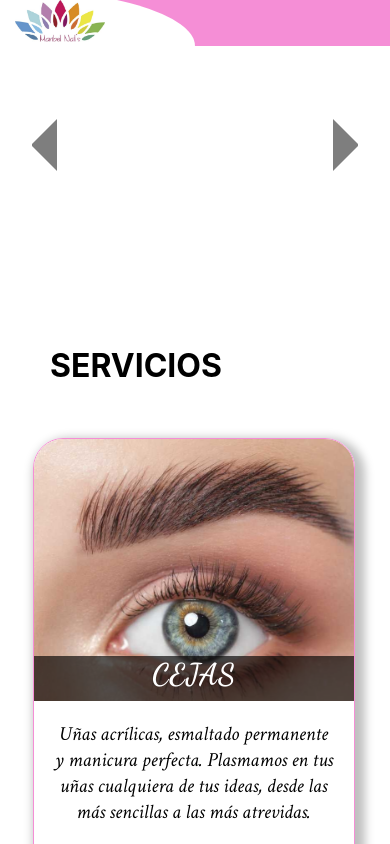
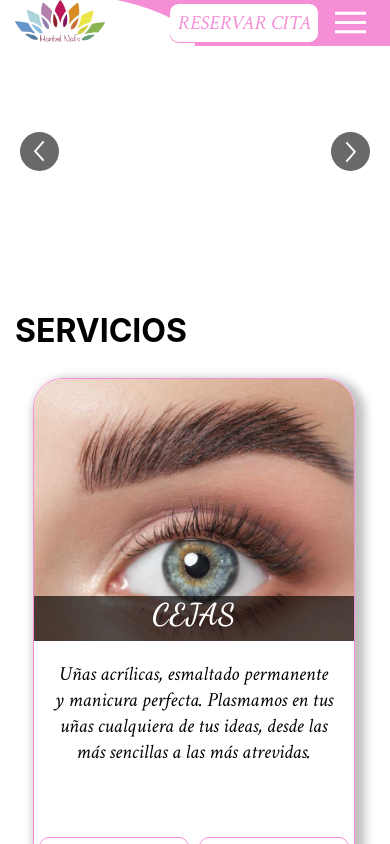
Before and after one commit to bavicente9/web-maribel-nails, a React (Create React App) app: page / in a window 390 px wide. Shown: the top 844 px of the page. Built offline with nearby package versions, Linux system fonts and the light colour scheme.

Commit message:
arrow buttons to Slider and Contact details

```diff
--- a/src/Components/Contact/ContactInfo/ContactInfo.css
+++ b/src/Components/Contact/ContactInfo/ContactInfo.css
@@ -134,5 +134,8 @@
         grid-template-columns:  minmax(100%, 1fr);
 
     }
+    .contactInfoContainer .titleHeader{
+        margin: 15px;
+    }
 
 }
--- a/src/Components/Contact/ContactInfo/ContactInfo.js
+++ b/src/Components/Contact/ContactInfo/ContactInfo.js
@@ -6,7 +6,7 @@ import contactInfo from '../../InfoJSONs/ContactInfo.json'
 const ContactInfo = () => {
     return (
         <div className='contactInfoContainer' >
-            <h2>CONTACTO</h2>
+            <h2 className = 'titleHeader'>CONTACTO</h2>
             <div className='contactInfo'>
                 <h1 className='info title'>MARIBEL NAILS </h1>
                 <div className='info info1'>
--- a/src/Components/Contact/LocationMap/ContactLocationMap.css
+++ b/src/Components/Contact/LocationMap/ContactLocationMap.css
@@ -19,3 +19,11 @@
     height: 100%;
     width: 100%;
 }
+
+
+@media screen and (max-width: 700px) {
+
+    .contactMapContainer h2{
+        margin: 15px;
+    }
+}
--- a/src/Components/Header/Header.css
+++ b/src/Components/Header/Header.css
@@ -106,9 +106,13 @@ button, a {
     .header .nav-container {
         visibility: hidden;
     }
+    .header .responsiveMenu{
+        visibility: visible;
+    }
     .header #logoHeader {
         margin-left: 15px;
     }
+
     .header .responsiveMenu .buttons {
         position: absolute;
         right: 0;
--- a/src/Components/InfoJSONs/ContactInfo.json
+++ b/src/Components/InfoJSONs/ContactInfo.json
@@ -21,7 +21,7 @@
     ,"socialMedia" : [
         {
             "name": "Facebook",
-            "link": "https://www.fb.com",
+            "link": "https://www.facebook.com/people/Maribel-Nails/100075086238387/?show_switched_toast=true&show_switched_tooltip=true",
             "image" : "./images/icons/IconFacebook.png"
         }
         , {
--- a/src/Components/Services/Services.css
+++ b/src/Components/Services/Services.css
@@ -21,3 +21,12 @@
 
     margin-bottom: 100px;
 }
+
+
+
+@media screen and (max-width: 700px) {
+    .services h1{
+        margin: 15px;
+    }
+
+}
--- a/src/Components/Slider/Slider.css
+++ b/src/Components/Slider/Slider.css
@@ -13,12 +13,12 @@
 /*Arrows*/
 
 .slider-container .rightArrow, .slider-container .leftArrow {
-    width: 0;
-    height: 0;
     border-style: solid;
     background: none;
     position: absolute;
     z-index: 10;
+    width: 4vw;
+    height:4vw;
 
     bottom: 50%;
     margin-left: 15px;
@@ -28,24 +28,27 @@
 }
 
 .slider-container .rightArrow {
-    border-color: transparent transparent transparent #7e7e7e;
-    border-width: 35px 0 35px 25px;
     right: 0;
+    border: none;
+    background:no-repeat url('ArrowStart.svg');
+    background-size: cover;
 }
 
 .slider-container .leftArrow {
-    border-color: transparent #7e7e7e transparent transparent;
-    border-width: 35px 25px 35px 0;
+    border: none;
+    background:no-repeat url('ArrowStart.svg');
+    background-size: cover;
+    transform: rotate(-180deg);
 
 }
 
 .slider-container .rightArrow:hover {
-    border-color: transparent transparent transparent #cccccc;
+    background-image: url('ArrowHover.svg');
 
 }
 
 .slider-container .leftArrow:hover {
-    border-color: transparent #cccccc transparent transparent;
+    background-image: url('ArrowHover.svg');
 
 }
 
@@ -77,22 +80,24 @@
         margin-left: 5px;
         margin-right: 5px;
         bottom: 50%;
+        width: 8vw;
+        height:8vw;
+
     }
 
-    .slider-container .rightArrow {
-        border-color: transparent transparent transparent #7e7e7e;
-        border-width: 25px 0 25px 25px;
-        right: 0;
-    }
-
-    .slider-container .leftArrow {
-        border-color: transparent #7e7e7e transparent transparent;
-        border-width: 25px 25px 25px 0;
-
-    }
 
     /*images*/
     .slider-content img {
         min-height: 250px;
     }
 }
+
+@media screen and (max-width: 700px) {
+    /*Arrows*/
+    .slider-container .rightArrow, .slider-container .leftArrow {
+        width: 10vw;
+        height:10vw;
+
+    }
+
+}
```
Also changed, not shown: src/Components/Pages/Contact.jsx (added), src/Components/Pages/Home.jsx (added), src/Components/Slider/ArrowHover.svg (added), src/Components/Slider/ArrowStart.svg (added).
